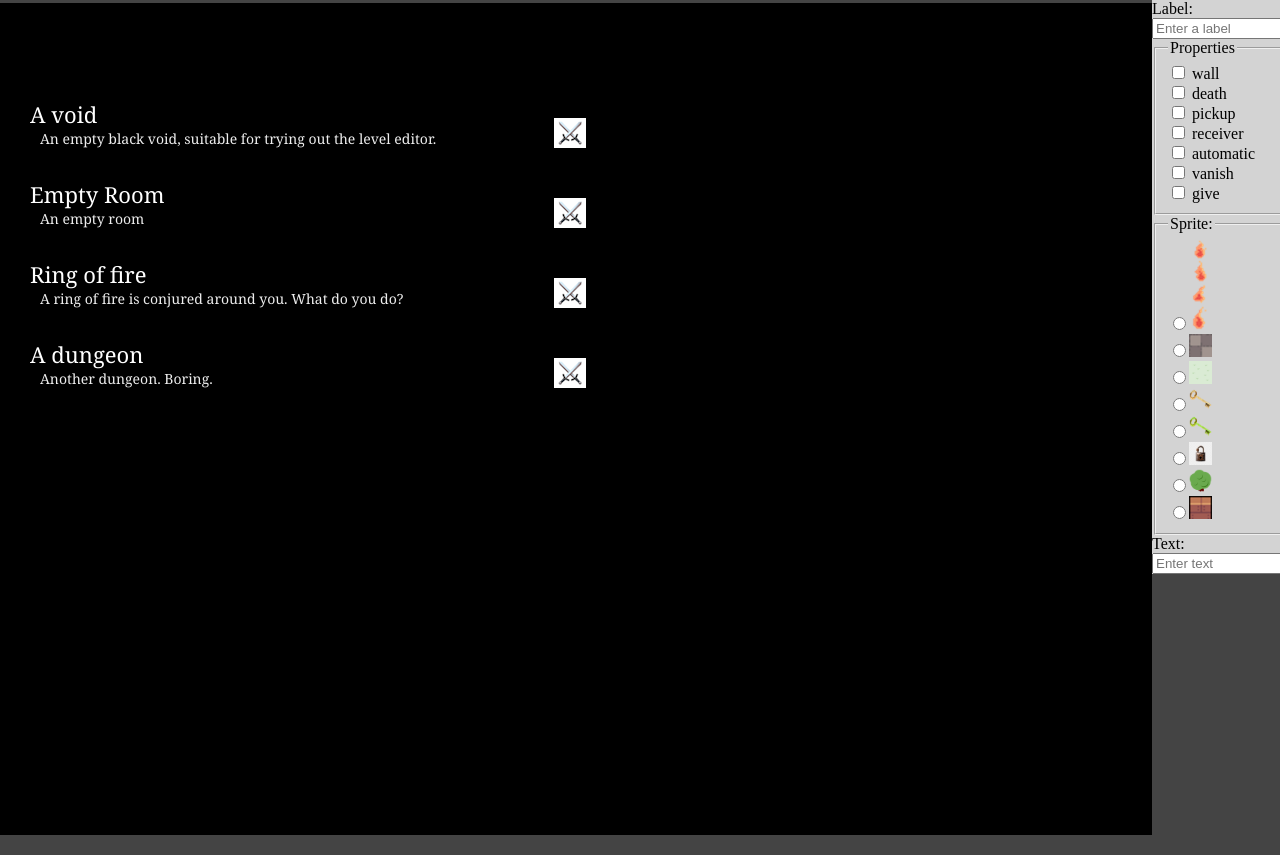
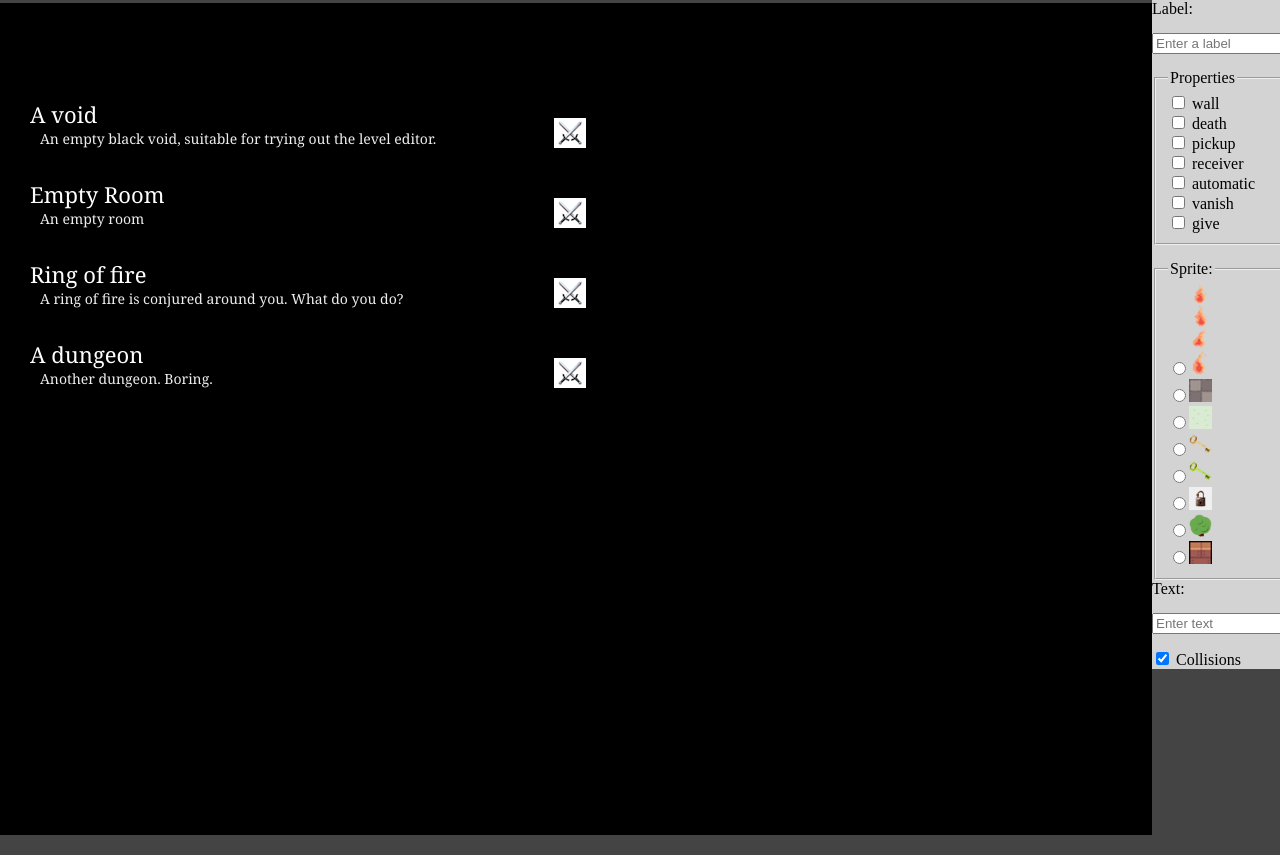
Before and after one commit to mbjelac/wizzzard, a website built with Vite: page index.html in a window 1280 px wide. Shown: the top 855 px of the page. Built offline with nearby package versions, Linux system fonts and the light colour scheme.

Commit message:
Move collision control to editor panel

```diff
--- a/index.html
+++ b/index.html
@@ -29,6 +29,14 @@
             color: white;
             font-family: "Courier New";
         }
+
+        #editor-panel {
+            background: lightgray;
+        }
+
+        #editor-panel > * {
+            margin-top: 15px;
+        }
     </style>
     <script type="module" src="/src/index.ts"></script>
 </head>
@@ -37,9 +45,7 @@
 <div class="flex-container">
     <div id="game"></div>
     <div>
-        <div
-                style="background: lightgray"
-        >
+        <div id="editor-panel">
             <label for="editor-label">Label:</label>
             <input
                     id="editor-label"
@@ -56,7 +62,6 @@
                 <legend>Sprite:</legend>
             </fieldset>
 
-
             <label for="editor-text">Text:</label>
             <input
                     id="editor-text"
@@ -64,8 +69,12 @@
                     name="text"
                     placeholder="Enter text"
             >
+
+            <div>
+                <input type="checkbox" id="editor-collisions" name="collisions" checked/>
+                <label for="editor-collisions">Collisions</label>
+            </div>
         </div>
-
     </div>
 </div>
 <pre id="editor-info-panel"></pre>
--- a/src/scenes/LevelGui.ts
+++ b/src/scenes/LevelGui.ts
@@ -152,11 +152,6 @@ export default class LevelGui extends Phaser.Scene {
         await this.move(direction);
       }
 
-      if (event.key === 'c') {
-        this.level.collisionEnabled = !this.level.collisionEnabled;
-        console.log(`collision ${this.level.collisionEnabled ? "en" : "dis"}abled`);
-      }
-
       if (event.code === "Escape") {
         this.exitLevel();
       }
@@ -197,6 +192,9 @@ export default class LevelGui extends Phaser.Scene {
     this.updateInventory(playerLocation);
 
     disableKeyEventsOnEditorWidgets();
+
+    const collisions = (document.getElementById("editor-collisions")! as HTMLInputElement).checked;
+    this.level.collisionEnabled = collisions;
   }
 
   private updateSidePanel(playerLocation: Coords) {
```
